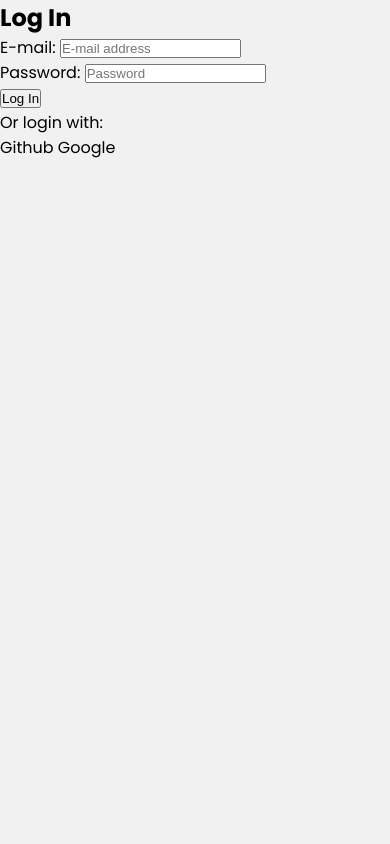
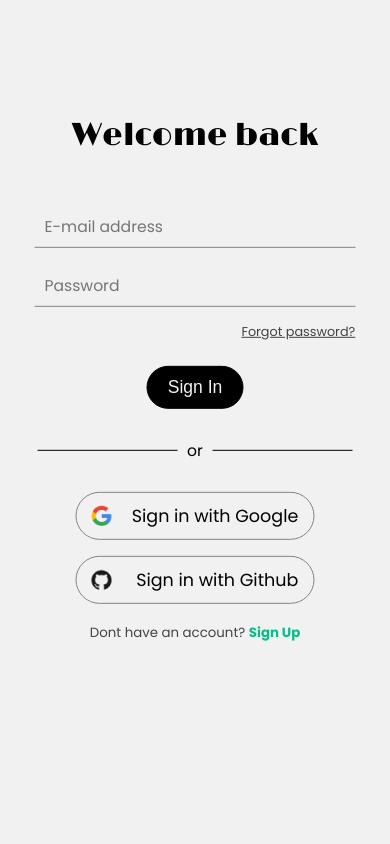
Before and after one commit to sandro988/Blogzz, a Django app: page /accounts/login/ in a window 390 px wide. Run offline with Django 4.2, Linux system fonts and the light colour scheme; parts of the project's set-up code (start-up, migrations or seed data) failed here and were passed over; some libraries are stand-ins or nearby versions.

Commit message:
Styled login page and made it responsive

```diff
--- /dev/null
+++ b/static/css/account_css/account.css
@@ -0,0 +1,452 @@
+* {
+    box-sizing: border-box;
+    margin: 0;
+    padding: 0;
+}
+
+a {
+    text-decoration: none;
+    color: black;
+}
+
+.hidden {
+    display: none;
+}
+
+.right-side-div {
+    position: relative;
+    width: 70%;
+    height: 100vh;
+    overflow: hidden;
+    background-color: black;
+}
+
+.grid-header h2 {
+    position: absolute;
+    color: white;
+    top: 50%;
+    left: 50%;
+    transform: translate(-50%, -50%);
+    font-size: 4rem;
+    font-family: "limelight", sans-serif;
+    font-weight: normal;
+    text-align: center;
+    color: #f66c31;
+    pointer-events: none;
+    z-index: 1;
+}
+
+.left-side-div {
+    width: 100vw;
+    height: 100vh;
+    position: relative;
+}
+
+.grid {
+    /* pointer-events: none; */
+    position: absolute;
+    width: 100%;
+    height: 100%;
+    display: grid;
+    grid-template-columns: repeat(50, 2%);
+    grid-template-rows: repeat(50, 2%);
+}
+
+.grid__item {
+    position: relative;
+    /* transition: all .25s ease-in-out */
+}
+
+.grid__item-img {
+    position: relative;
+    width: 100%;
+    height: 100%;
+    background-size: cover;
+    background-position: 50% 50%;
+    /* border: 1px solid black; */
+    transition: all 0.25s ease-in-out;
+}
+
+.grid__item:hover {
+    opacity: 1 !important;
+    z-index: 2;
+}
+
+.grid__item-img:hover {
+    transform: scale(1.2);
+    cursor: pointer;
+    border-radius: 15px;
+}
+
+.pos-1 {
+    grid-area: 10 / 5 / 26 / 10;
+}
+
+.pos-2 {
+    grid-area: 1 / 20 / 9 / 27;
+}
+
+.pos-3 {
+    grid-area: 1 / 36 / 14 / 42;
+}
+
+.pos-4 {
+    grid-area: 30 / 7 / 46 / 12;
+}
+
+.pos-5 {
+    grid-area: 15 / 12 / 20 / 20;
+}
+
+.pos-6 {
+    grid-area: 15 / 26 / 30 / 32;
+}
+
+.pos-7 {
+    grid-area: 25 / 15 / 35 / 20;
+}
+
+.pos-8 {
+    grid-area: 40 / 18 / 50 / 30;
+}
+
+.pos-9 {
+    grid-area: 17 / 42 / 37 / 47;
+}
+
+.pos-10 {
+    grid-area: 32 / 33 / 45 / 40;
+}
+
+label {
+    display: none;
+}
+
+input {
+    display: block;
+    outline: 0;
+    font-size: clamp(0.8rem, 4vw, 1.25rem);
+    padding: clamp(5px, 2.5vw, 10px);
+    font-family: "Poppins", cursive;
+    border: none;
+    border-bottom: 1px solid #838383;
+    margin-bottom: clamp(10px, 4vw, 20px);
+    background-color: #f1f1f1;
+    border-radius: 0px;
+    width: 100%;
+}
+
+input:focus,
+input:active {
+    width: 100%;
+    border: 1px solid #838383;
+    border-radius: 5px;
+}
+
+.left-side-div {
+    background-color: #f1f1f1;
+}
+
+.left-side-div-inner {
+    position: absolute;
+    left: 50%;
+    top: 45%;
+    transform: translate(-50%, -50%);
+    width: 90%;
+    text-align: center;
+    font-family: "Poppins", cursive;
+}
+
+.form-main {
+    display: flex;
+    flex-direction: column;
+    justify-content: space-between;
+    align-items: center;
+    gap: 30px;
+    width: 100%;
+}
+
+.form-header h1 {
+    font-size: clamp(2rem, 7.5vw, 3rem);
+    font-weight: normal;
+    font-family: "limelight", sans-serif;
+    margin-bottom: clamp(50px, 7.5vw, 75px);
+}
+
+.form-btn {
+    background-color: black;
+    color: #f1f1f1;
+    outline: none;
+    border: 1px solid black;
+    border-radius: 50px;
+    padding: clamp(5px, 3vw, 10px) clamp(20px, 5vw, 30px);
+    font-size: clamp(0.8rem, 4.5vw, 1.5rem);
+    transition: 0.25s background-color ease-in-out, 0.25s color ease-in-out;
+}
+
+.form-btn:hover {
+    background-color: #f1f1f1;
+    color: black;
+    cursor: pointer;
+}
+
+.median-line {
+    position: relative;
+    font-size: clamp(0.8rem, 4vw, 1rem);
+    width: 100%;
+}
+
+.median-line:before {
+    content: "";
+    display: block;
+    height: 1px;
+    width: 40%;
+    position: absolute;
+    top: 50%;
+    left: 5%;
+    background: black;
+}
+
+.median-line:after {
+    content: "";
+    display: block;
+    height: 1px;
+    width: 40%;
+    position: absolute;
+    top: 50%;
+    right: 5%;
+    background: black;
+}
+
+.social-auth {
+    display: flex;
+    justify-content: space-between;
+    align-items: center;
+    gap: 20px;
+    margin-bottom: clamp(10px, 4vw, 20px);
+    padding: clamp(5px, 3vw, 10px) clamp(10px, 4vw, 20px);
+    border: 1px solid #838383;
+    border-radius: 50px;
+    font-size: clamp(0.8rem, 4.5vw, 1.25rem);
+    transition: 0.25s border ease-in-out;
+}
+
+.social-auth img {
+    width: clamp(20px, 5vw, 30px);
+}
+
+.social-auth:hover {
+    cursor: pointer;
+    border: 1px solid black;
+}
+
+.form-footer small {
+    color: #434343;
+}
+
+.form-footer a {
+    color: #09bc8a;
+    font-weight: bold;
+}
+
+.forgot-password {
+    display: block;
+    text-align: right;
+    text-decoration: underline;
+    font-size: clamp(.8rem, 1vw, 1rem);
+    margin-bottom: 25px;
+    color: #434343;
+    transition: .25s color ease-in-out;
+}
+
+.forgot-password:hover {
+    color: black;
+}
+
+ul {
+    background-color: #ffd6d6;
+    text-align: left;
+    padding: clamp(5px, 1vw, 10px) clamp(10px, 1vw, 15px);
+    border-radius: 15px;
+    border: 1px solid #de8673;
+}
+
+
+li {
+    list-style: none;
+    font-size: clamp(.7rem, 1vw, .9rem)
+}
+
+
+.form-close-btn {
+    font-size: clamp(.7rem, 1vw, .9rem);
+    text-align: right;
+    font-weight: bold;
+    cursor: pointer;
+    margin: 20px 0 0 0;
+}
+
+
+@media only screen and (max-width: 325px) {
+    .left-side-div-inner {
+        top: 50%;
+    }
+
+    .form-header h1 {
+        font-size: 1.2rem;
+        margin-bottom: clamp(25px, 7.5vw, 50px);
+    }
+
+    .social-auth, .form-btn, .median-line, .form-footer{
+        font-size: 12px;
+    }
+
+    .forgot-password {
+        font-size: 10px;
+    }
+
+    .social-auth img {
+        width: 15px;
+    }
+
+    .form-main input {
+        font-size: 12px;
+    }
+}
+
+@media only screen and (min-width: 767px) and (max-width: 1100px) {
+    .left-side-div-inner {
+        width: 60%;
+    }
+
+    .form-main form {
+        width: 90%;
+        margin: 0 auto;
+    }
+
+    .form-main input {
+        width: 100%;
+    }
+
+    .form-header h1 {
+        font-size: clamp(2rem, 5vw, 7rem);
+        font-weight: normal;
+        font-family: "limelight", sans-serif;
+        margin-bottom: clamp(50px, 7.5vw, 75px);
+    }
+
+    .form-btn {
+        margin-top: 40px;
+    }
+}
+
+@media only screen and (min-width: 1101px) {
+    .content {
+        display: flex;
+    }
+
+    .right-side-div {
+        display: block;
+        width: 70%;
+    }
+
+    .left-side-div-inner {
+        width: 70%;
+        height: 85vh;
+        top: 50%;
+        margin: 0;
+    }
+
+    .left-side-div {
+        width: 30%;
+        height: 100vh;
+
+    }
+
+    .form-main form {
+        width: 100%;
+        margin: 0 auto;
+    }
+
+
+    .form-main input {
+        width: 100%;
+        margin-bottom: clamp(30px, 3vh, 50px)
+    }
+
+    .form-btn, .form-main input, .social-auth {font-size: clamp(.8rem, 1.1vw, 2.5rem)}
+
+    .social-auth {
+        padding: clamp(10px, 1.25vh, 20px) clamp(20px, 3vh, 35px);
+    }
+    .social-auth img {
+        width: clamp(15px, 2.5vh, 50px)
+    }
+
+    .form-header h1 {
+        font-size: clamp(2rem, 2.5vw, 7rem);
+        margin-bottom: clamp(50px, 7vh, 100px);
+    }
+
+    .form-footer {
+        margin-top: clamp(50px, 10vh, 10vh);
+        position: absolute;
+        bottom: 0;
+        left: 50%;
+        transform: translate(-50%, -50%);
+        width: 100%;
+    }
+
+    .form-footer small, .median-line, .forgot-password {
+        font-size: clamp(.7rem, .8vw, 2rem)
+    }
+
+    .form-btn {
+        margin-top: clamp(25px, 2vh, 75px)
+    }
+
+    .form-main {
+        gap: clamp(40px, 5vh, 75px)
+    }
+
+    .grid-header h2  {
+        font-size: clamp(2rem, 3.5vw, 8rem)
+    }
+
+    ul {
+        background-color: #ffd6d6;
+        text-align: left;
+        padding: clamp(5px, 1vw, 10px) clamp(10px, 1vw, 15px);
+        border-radius: 15px;
+        border: 1px solid #de8673;
+    }
+
+
+    li {
+        list-style: none;
+        font-size: clamp(.7rem, 1vw, 1.1rem)
+    }
+
+
+    .form-close-btn {
+        font-size: clamp(.7rem, 1vw, 1.1rem);
+        text-align: right;
+        font-weight: bold;
+        cursor: pointer;
+        margin: 20px 0 0 0;
+    }
+
+
+}
+
+@media only screen and (min-width: 1101px) and (max-height: 1000px) {
+    .form-footer-relative {
+        margin: 0;
+        position: relative;
+        bottom: auto;
+        left: auto;
+        top: 0;
+        transform: none;
+        width: 100%;
+    }
+}
--- /dev/null
+++ b/static/js/account_js/account.js
@@ -0,0 +1,110 @@
+import {
+    map,
+    lerp,
+    getMousePos,
+    calcWinsize,
+    getRandomNumber,
+} from "../account_js/utils.js";
+
+let winsize = calcWinsize();
+window.addEventListener("resize", () => (winsize = calcWinsize()));
+
+let mousepos = { x: winsize.width / 2, y: winsize.height / 2 };
+window.addEventListener("mousemove", (ev) => (mousepos = getMousePos(ev)));
+
+class GridItem {
+    constructor(el) {
+        this.DOM = { el: el };
+        this.move();
+    }
+    move() {
+        let translationVals = { tx: 0, ty: 0, r: 0 };
+        const xstart = getRandomNumber(15, 60);
+        const ystart = getRandomNumber(30, 90);
+        const randR = getRandomNumber(-15, 15);
+
+        const render = () => {
+            translationVals.tx = lerp(
+                translationVals.tx,
+                map(mousepos.x, 0, winsize.width, -xstart, xstart),
+                0.07
+            );
+            translationVals.ty = lerp(
+                translationVals.ty,
+                map(mousepos.y, 0, winsize.height, -ystart, ystart),
+                0.07
+            );
+            translationVals.r = lerp(
+                translationVals.r,
+                map(mousepos.x, 0, winsize.width, -randR, randR),
+                0.07
+            );
+
+            gsap.set(this.DOM.el, {
+                x: translationVals.tx,
+                y: translationVals.ty,
+                rotation: translationVals.r,
+            });
+            requestAnimationFrame(render);
+        };
+        requestAnimationFrame(render);
+    }
+}
+
+export default class Grid {
+    constructor(el) {
+        this.DOM = { el: el };
+        this.gridItems = [];
+        this.items = [...this.DOM.el.querySelectorAll(".grid__item")];
+        this.items.forEach((item) => this.gridItems.push(new GridItem(item)));
+
+        this.showItems();
+    }
+
+    showItems() {
+        gsap.timeline()
+            .set(this.items, { scale: 0.7, opacity: 0 }, 0)
+            .to(
+                this.items,
+                {
+                    duration: 2,
+                    ease: "Expo.easeOut",
+                    scale: 1,
+                    stagger: { amount: 0.6, grid: "auto", from: "center" },
+                },
+                0
+            )
+            .to(
+                this.items,
+                {
+                    duration: 3,
+                    ease: "Power1.easeOut",
+                    opacity: 0.7,
+                    stagger: { amount: 0.6, grid: "auto", from: "center" },
+                },
+                0
+            );
+    }
+}
+
+const grid = new Grid(document.querySelector(".grid"));
+
+function alertMessageCloseBtn() {
+    let alertMessage = document.querySelector(".errorlist");
+    let formFooter = document.querySelector(".form-footer");
+    if (alertMessage) {
+
+        console.log(formFooter)
+        let closeBtn = document.createElement("p");
+        closeBtn.textContent = "Close";
+        closeBtn.classList.add("form-close-btn");
+        alertMessage.appendChild(closeBtn);
+        formFooter.classList.add("form-footer-relative")
+        closeBtn.addEventListener("click", function () {
+            alertMessage.style.display = "none";
+            formFooter.classList.remove("form-footer-relative")
+        });
+    }
+}
+
+alertMessageCloseBtn();
--- /dev/null
+++ b/static/js/account_js/utils.js
@@ -0,0 +1,28 @@
+// Map number x from range [a, b] to [c, d]
+const map = (x, a, b, c, d) => (x - a) * (d - c) / (b - a) + c;
+
+// Linear interpolation
+const lerp = (a, b, n) => (1 - n) * a + n * b;
+
+const calcWinsize = () => {
+    return {width: window.innerWidth, height: window.innerHeight};
+};
+
+const getRandomNumber = (min, max) => Math.floor(Math.random() * (max - min + 1) + min);
+
+// Gets the mouse position
+const getMousePos = e => {
+    return {
+        x : e.clientX,
+        y : e.clientY
+    };
+};
+
+// Preload images
+const preloadImages = (selector) => {
+    return new Promise((resolve, reject) => {
+        imagesLoaded(document.querySelectorAll(selector), resolve);
+    });
+};
+
+export { map, lerp, calcWinsize, getRandomNumber, getMousePos, preloadImages };
--- a/templates/account/login.html
+++ b/templates/account/login.html
@@ -1,18 +1,69 @@
 {% extends "base.html" %}
+{% load static %}
+{% load socialaccount %}
+{% block css %}
+    <link rel="stylesheet" href="{% static 'css/account_css/account.css' %}">
+{% endblock css %}
 
-{% load socialaccount %}
+{% block title %}Sign In{% endblock title %}
+{% block content %}
+    <div class="content">
+        <div class="left-side-div">
+            <div class="left-side-div-inner">
 
-{% block title %}Log In{% endblock title %}
-{% block content %}
-    <h2>Log In</h2>
-    <form method="post">
-        {% csrf_token %}
-        {{ form.as_p }}
-        <button type="submit">Log In</button>
-    </form>
+                <div class="form-header">
+                    <h1>Welcome back</h1>
+                </div>
+                <div class="form-main">
+                    <form method="post">
+                        {% csrf_token %}
+                        {{ form }}
+                        <a class="forgot-password" href="{% url 'account_reset_password' %}">Forgot password?</a>
+                        <button type="submit" class="form-btn">Sign In</button>
+                    </form>
 
-    <p>Or login with:</p>
+                    <p class="median-line">or</p>
+                    <div class="form-socials">
+                        <a href="{% provider_login_url 'google' %}" class="social-auth">
+                            <img src="{% static 'images/icons/google-icon.png'%}" alt="Google logo">
+                            Sign in with Google</a>
+                        <a href="{% provider_login_url 'github' %}" class="social-auth">
+                            <img src="{% static 'images/icons/github-icon.png'%}" alt="GitHub logo">
+                            Sign in with Github</a>
+                    </div>
+                </div>
 
-    <a href="{% provider_login_url 'github' %}">Github</a>
-    <a href="{% provider_login_url 'google' %}">Google</a>
+                <div class="form-footer">
+                    <small>Dont have an account? <a href="{% url 'account_signup' %}">Sign Up</a></small>
+                </div>
+            </div>
+        </div>
+
+        <div class="right-side-div hidden">
+
+            <div class="grid-header">
+                <h2>Share your knowledge with others</h2>
+            </div>
+            <div class="grid">
+                <div class="grid__item pos-1"><div class="grid__item-img" style="background-image: url({% static 'images/account-imgs/1.jpg' %})"></div></div>
+                <div class="grid__item pos-2"><div class="grid__item-img" style="background-image: url({% static 'images/account-imgs/2.jpg' %})"></div></div>
+                <div class="grid__item pos-3"><div class="grid__item-img" style="background-image: url({% static 'images/account-imgs/3.jpg' %})"></div></div>
+                <div class="grid__item pos-4"><div class="grid__item-img" style="background-image: url({% static 'images/account-imgs/4.jpg' %})"></div></div>
+                <div class="grid__item pos-5">
+                    <div class="grid__item-img" style="background-image: url({% static 'images/account-imgs/5.jpg' %})"></div>
+                </div>
+                <div class="grid__item pos-6"><div class="grid__item-img" style="background-image: url({% static 'images/account-imgs/6.jpg' %})"></div></div>
+                <div class="grid__item pos-7"><div class="grid__item-img" style="background-image: url({% static 'images/account-imgs/7.jpg' %})"></div></div>
+                <div class="grid__item pos-8"><div class="grid__item-img" style="background-image: url({% static 'images/account-imgs/8.jpg' %})"></div></div>
+                <div class="grid__item pos-9"><div class="grid__item-img" style="background-image: url({% static 'images/account-imgs/9.jpg' %})"></div></div>
+                <div class="grid__item pos-10"><div class="grid__item-img" style="background-image: url({% static 'images/account-imgs/10.jpg' %})"></div></div>
+            </div>
+        </div>
+    </div>
 {% endblock content %}
+
+{% block js %}
+    <script src="https://cdnjs.cloudflare.com/ajax/libs/gsap/3.11.4/gsap.min.js"></script>
+    <script src="https://unpkg.com/imagesloaded@5/imagesloaded.pkgd.min.js"></script>
+    <script src="{% static 'js/account_js/account.js' %}" type="module"></script>
+{% endblock js %}
--- a/templates/base.html
+++ b/templates/base.html
@@ -23,7 +23,9 @@
     <script src="https://unpkg.com/htmx.org@1.8.4"></script>
 
     <!-- CSS -->
+    {% block css %}
         <link rel="stylesheet" href="{% static 'css/base.css' %}">
+    {% endblock css%}
 </head>
 <body>
 
@@ -34,12 +36,14 @@
     {% block content %} {% endblock content%}
 
     <!-- JavaScript -->
+    {% block js %}
         <script src="{% static 'js/base.js' %}">
             // HTMX
             document.body.addEventListener("htmx:configRequest", (e) => {
                 e.detail.headers["X-CSRFToken"] = "{{ csrf_token }}";
             });
         </script>
+    {% endblock js %}
 
 </body>
 </html>
```
Also changed, not shown: static/images/account-imgs/1.jpg (added), static/images/account-imgs/10.jpg (added), static/images/account-imgs/2.jpg (added), static/images/account-imgs/3.jpg (added), static/images/account-imgs/4.jpg (added), static/images/account-imgs/5.jpg (added), static/images/account-imgs/6.jpg (added), static/images/account-imgs/7.jpg (added), static/images/account-imgs/8.jpg (added), static/images/account-imgs/9.jpg (added), static/images/icons/github-icon.png (added), static/images/icons/google-icon.png (added). Lines whose indentation alone changed are shown as unchanged.
